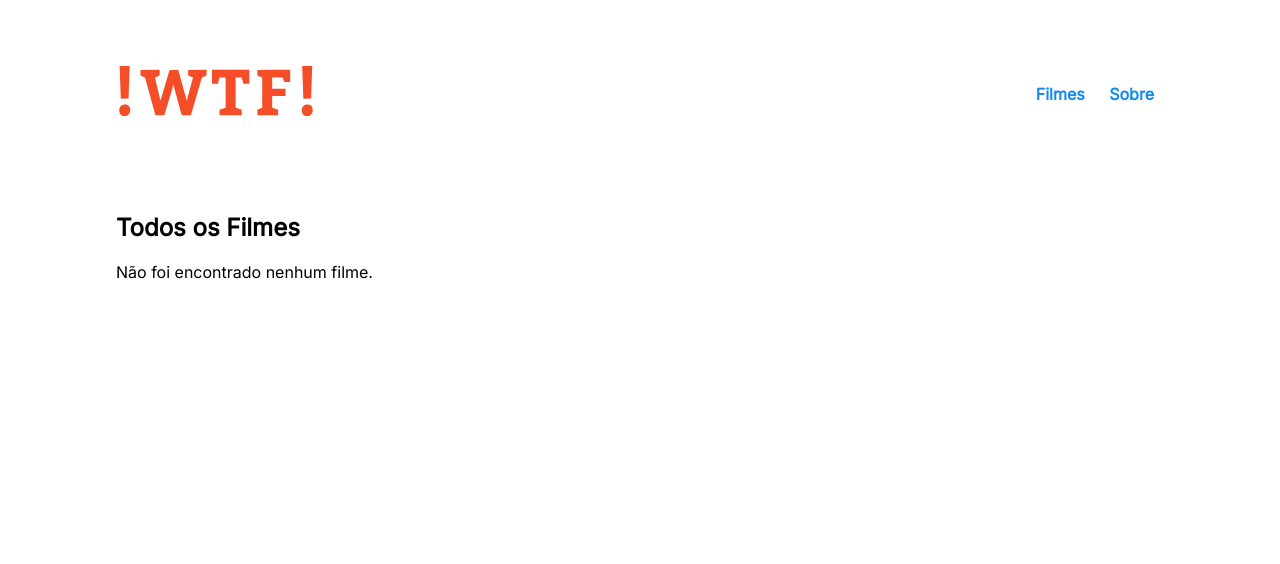
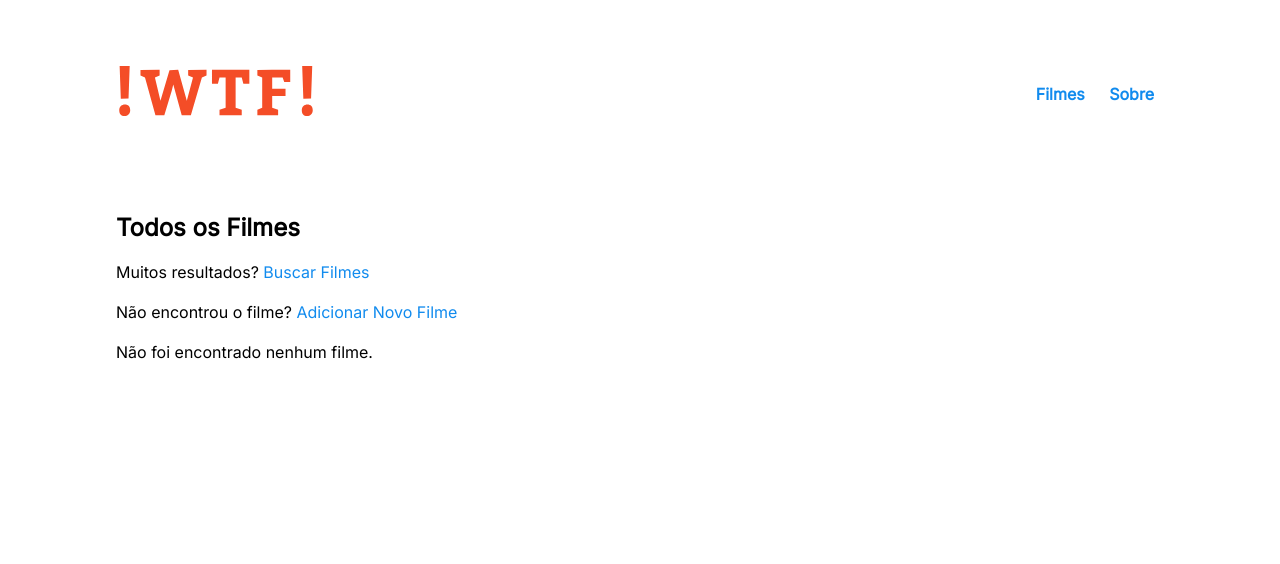
Before and after one commit to lucasAradaAlves/moviesite, a Django app: template movies/templates/movies/index.html in a window 1280 px wide. Shown: the top 564 px of the page. Run offline with Django 3.2, Linux system fonts and the light colour scheme; the template is opened without the code that fills it, so the values that code supplies are empty.

Commit message:
Incluir links para páginas de busca e criação de filmes

```diff
--- a/movies/templates/movies/index.html
+++ b/movies/templates/movies/index.html
@@ -2,6 +2,10 @@
 
 {% block content %}
 <h2>Todos os Filmes</h2>
+<section>
+    <p>Muitos resultados? <a href="{% url 'movies:search' %}">Buscar Filmes</a></p>
+    <p>Não encontrou o filme? <a href="{% url 'movies:create' %}">Adicionar Novo Filme</a></p>
+</section>
 {% if movie_list %}
 <section class="lista-de-cards">
     {% for movie in movie_list %}
```
